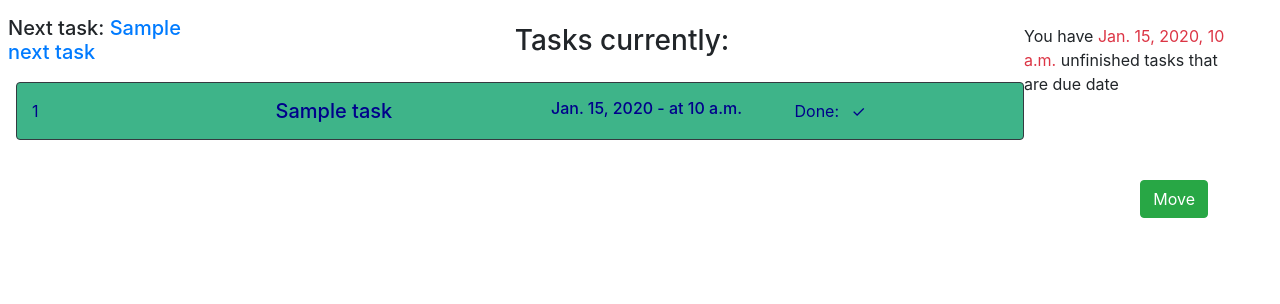
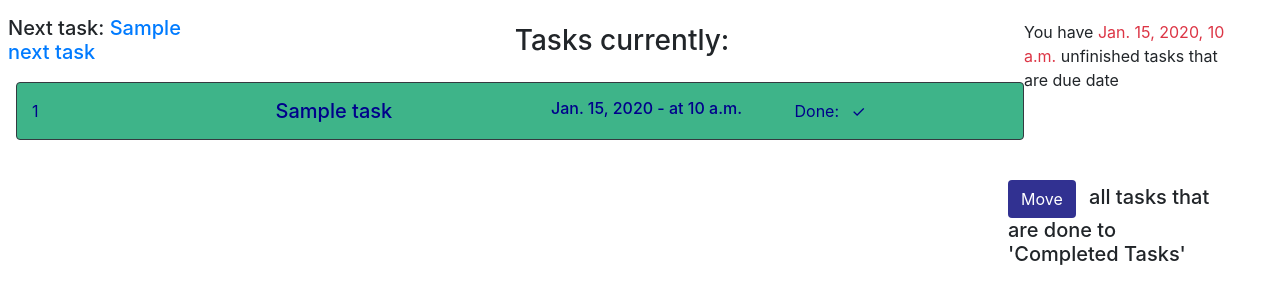
Before and after one commit to anton-mirazchiyski/TodoApp, a Django app: template todo_app/tasks/templates/tasks/tasks-catalogue.html in a window 1280 px wide. Shown: the part 139-443 px from the top of the page. Run offline with Django 4.2, Linux system fonts and the light colour scheme; tables that the repository leaves empty hold one stand-in row (values such as "Sample post"); the template is opened without the code that fills it: values that come from a table or form of the project are taken from there, most other values are stand-ins (such as "Sample title", 1, 10 or a date in 2020).

Commit message:
Update tasks-catalogue.html

```diff
--- a/todo_app/tasks/templates/tasks/tasks-catalogue.html
+++ b/todo_app/tasks/templates/tasks/tasks-catalogue.html
@@ -22,11 +22,11 @@
         {% endif %}
 
         {% if not number_of_due_date_tasks %}
-            <div class="float-right mt-2 mr-5 text-wrap" style="width: 13rem">
+            <div class="float-right mt-1 mr-5 text-wrap" style="width: 13rem">
                 You have no unfinished tasks that are due date
             </div>
         {% else %}
-            <div class="float-right mt-2 mr-5 text-wrap" style="width: 13rem">
+            <div class="float-right mt-1 mr-5 text-wrap" style="width: 13rem">
                 {% if number_of_due_date_tasks == 1 %}
                     You have <span class="text-danger">{{ number_of_due_date_tasks }}</span>
                     unfinished task that is due date
@@ -65,25 +65,18 @@
                 </div>
             </a>
         {% endfor %}
+        {% if number_of_tasks_done %}
             <div class="float-right h5 p-2 mb-3 mr-5">
-                {% if number_of_tasks_done > 1 %}
-                    You have {{ number_of_tasks_done }} tasks that are done
-                {% elif number_of_tasks_done == 1 %}
-                    You have {{ number_of_tasks_done }} task that is done
-                {% endif %}
-                <div class="mt-3 mr-2">
+                <div class="mt-3 mr-2 text-wrap" style="width: 13rem">
                     <form method="post" action="{% url 'tasks:catalogue' %}">
-                        <button type="submit" name="move" class="btn btn-success mr-2">
+                        <button type="submit" name="move" class="btn button-element text-white mr-2">
                             Move
                         </button>
-                        {% if number_of_tasks_done > 1 %}
-                            them all to completed
-                        {% elif number_of_tasks_done == 1 %}
-                            it to completed
-                        {% endif %}
+                            all tasks that are done to 'Completed Tasks'
                         {% csrf_token %}
                     </form>
                 </div>
             </div>
+        {% endif %}
     {% endif %}
 {% endblock %}
```
